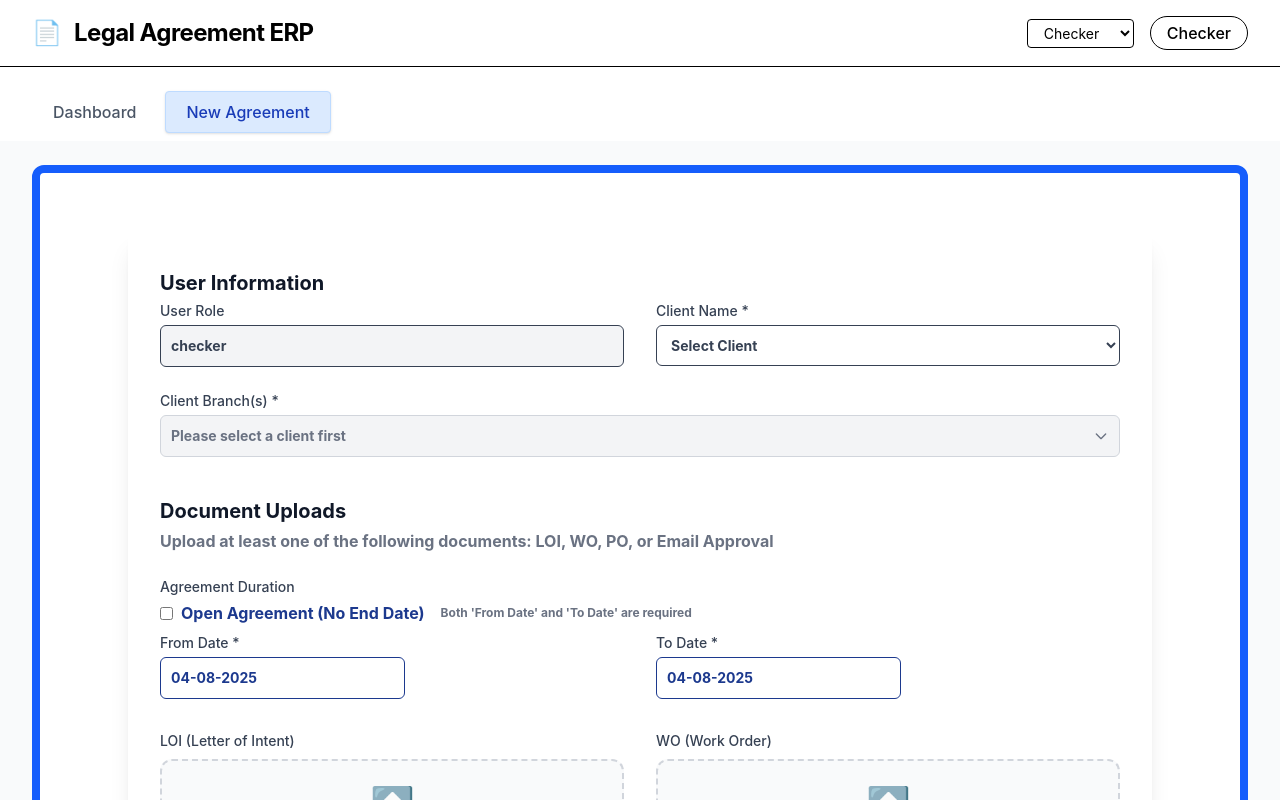
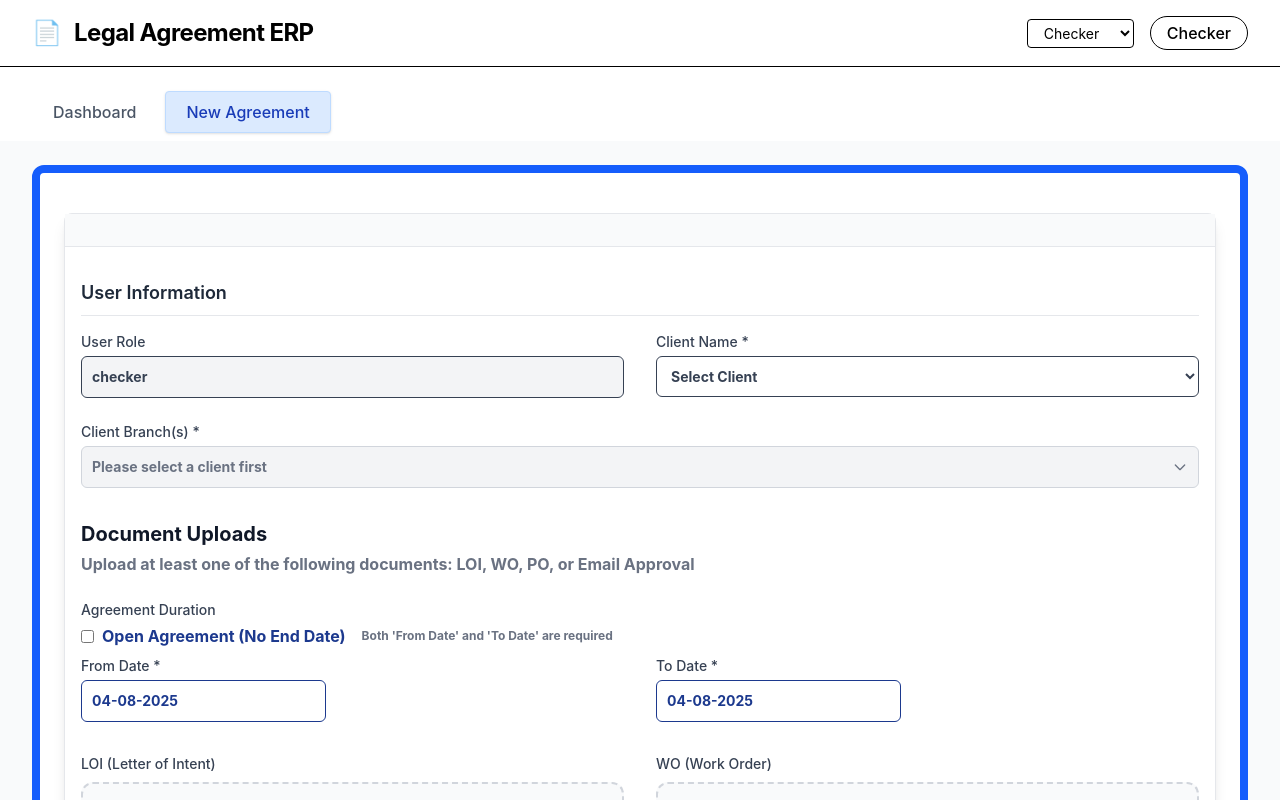
Before and after one commit to Kavyashree-BK/ismart-agreement, a React (Vite) app: page / in a window 1280 px wide. Both pictures are taken after a click on the button "New Agreement". Shown: the top 800 px of the page. Built offline with nearby package versions, Linux system fonts and the light colour scheme.

Commit message:
padding reduced

```diff
--- a/src/forms/AgreementForm.jsx
+++ b/src/forms/AgreementForm.jsx
@@ -622,10 +622,10 @@ const AgreementForm = (props) => {
   };
 
   return (
-    <div className="relative max-w-5xl mx-auto p-0 bg-transparent mt-8 mb-12">
+    <div className="relative max-w-6xl mx-auto p-0 bg-transparent mt-4 mb-8">
       {/* Edit Mode Indicator */}
       {isEditMode && editingAgreement && (
-        <div className="mb-4 p-4 bg-blue-50 border border-blue-200 rounded-lg">
+        <div className="mb-6 p-4 bg-blue-50 border border-blue-200 rounded-lg shadow-sm">
           <div className="flex items-center gap-3">
             <span className="text-2xl">✏️</span>
             <div>
@@ -638,7 +638,8 @@ const AgreementForm = (props) => {
         </div>
       )}
 
-      <div className="bg-white rounded-t-2xl shadow-xl">
+      <div className="bg-white rounded-lg shadow-lg border border-gray-200">
+        <div className="px-4 py-4 border-b border-gray-200 bg-gray-50">
           {isEditMode && (
             <div className="mt-2">
               <span className="bg-blue-100 text-blue-800 px-3 py-1 rounded-full text-sm font-medium">
@@ -647,10 +648,10 @@ const AgreementForm = (props) => {
             </div>
           )}
         </div>
-      <form className="bg-white px-8 py-10 rounded-b-2xl shadow-xl border-t-0">
+        <form className="px-4 py-8">
         {/* User Information */}
-                 <section className="mb-10">
-           <h2 className="text-xl font-bold mb-1 text-gray-900">User Information</h2>
+        <section className="mb-8">
+          <h2 className="text-lg font-semibold mb-4 text-gray-800 border-b border-gray-200 pb-2">User Information</h2>
           <div className="grid grid-cols-1 md:grid-cols-2 gap-8">
             <div>
               <label className="block text-sm font-medium text-gray-700 mb-1">User Role</label>
@@ -1359,6 +1360,7 @@ const AgreementForm = (props) => {
         )}
       </form>
     </div>
+  </div>
   );
 };
 
```
Lines whose indentation alone changed are shown as unchanged.
